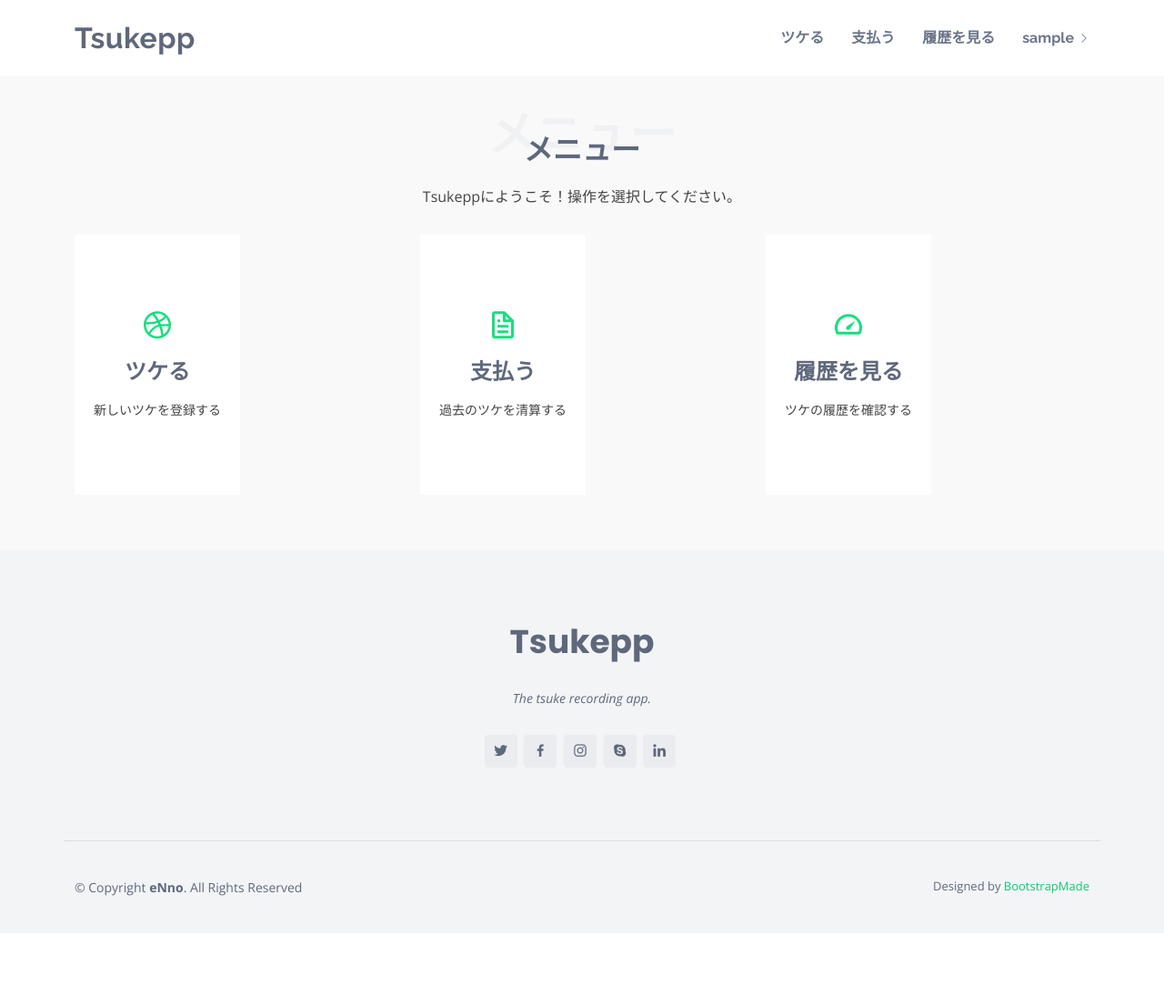
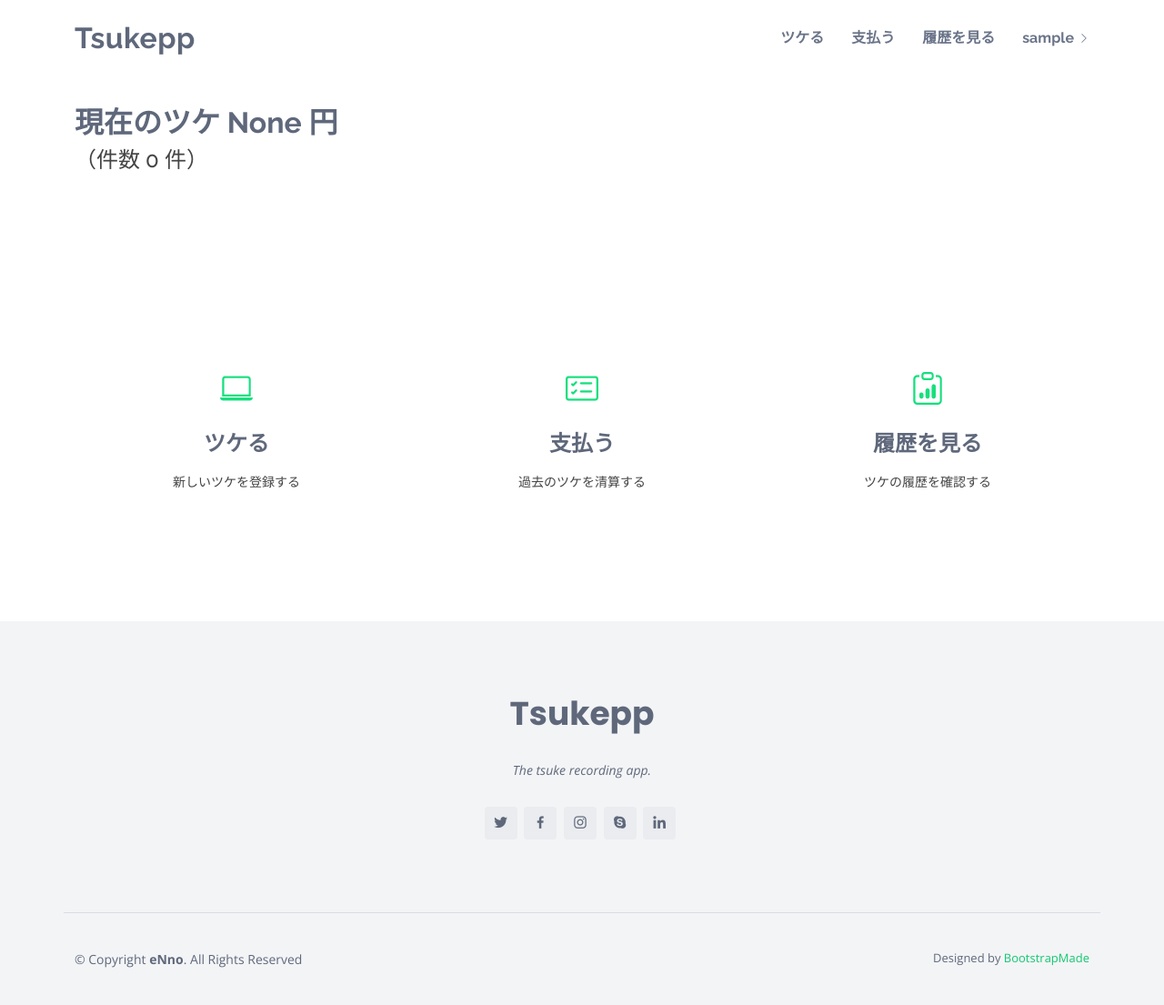
Before and after one commit to tsh11na/tsukepp, a Django app: page / in a window 1280 px wide. Shown: the whole page at 91% size. Before the commit the page ends 985 px from the top, so only its background shows below. Run offline with Django 4.2, Linux system fonts and the light colour scheme; the visitor is signed in with stand-in values (Sample User, id 1); data that the repository does not hold is empty; some libraries are stand-ins or nearby versions.

Commit message:
Update index

```diff
--- a/tsukepp/tsuke/templates/tsuke/index.html
+++ b/tsukepp/tsuke/templates/tsuke/index.html
@@ -7,42 +7,50 @@
 {% endblock header %}
 
 {% block contents %}
-    <!-- ======= Services Section ======= -->
-    <section id="services" class="services section-bg">
+  <main id="main">
+    <!-- ======= About Section ======= -->
+    <section id="about" class="about">
       <div class="container">
 
-        <div class="section-title">
-          <span>メニュー</span>
-          <h2>メニュー</h2>
-          <p>Tsukeppにようこそ！操作を選択してください。</p>
-        </div>
-
         <div class="row">
-          <div class="col-lg-4 col-md-6 d-flex align-items-stretch">
-            <div class="icon-box">
-              <div class="icon"><i class="bx bxl-dribbble"></i></div>
-              <h4><a href={% url "tsuke:create" %}>ツケる</a></h4>
-              <p>新しいツケを登録する</p>
-            </div>
-          </div>
-
-          <div class="col-lg-4 col-md-6 d-flex align-items-stretch mt-4 mt-md-0">
-            <div class="icon-box">
-              <div class="icon"><i class="bx bx-file"></i></div>
-              <h4><a href={% url "tsuke:pay" %}>支払う</a></h4>
-              <p>過去のツケを清算する</p>
-            </div>
-          </div>
-
-          <div class="col-lg-4 col-md-6 d-flex align-items-stretch mt-4 mt-lg-0">
-            <div class="icon-box">
-              <div class="icon"><i class="bx bx-tachometer"></i></div>
-              <h4><a href={% url "tsuke:history" %}>履歴を見る</a></h4>
-              <p>ツケの履歴を確認する</p>
-            </div>
+          <div class="col-lg-12 pt-4 pt-lg-0 content">
+            <h3>現在のツケ {{unpaid_amount.amount__sum}} 円</h3>
+            <h4>（件数 {{unpaid_count}} 件） </h4>
           </div>
         </div>
 
       </div>
-    </section><!-- End Services Section -->
+    </section><!-- End About Section -->
+
+    <!-- ======= Featured Services Section ======= -->
+    <section id="featured-services" class="services">
+      <div class="container">
+
+        <div class="row">
+          <div class="col-lg-4 col-md-6">
+            <div class="icon-box">
+              <div class="icon"><i class="bi bi-laptop"></i></div>
+              <h4><b><a href={% url "tsuke:create" %}>ツケる</a></b></h4>
+              <p class="description">新しいツケを登録する</p>
+            </div>
+          </div>
+          <div class="col-lg-4 col-md-6 mt-4 mt-md-0">
+            <div class="icon-box">
+              <div class="icon"><i class="bi bi-card-checklist"></i></div>
+              <h4><b><a href={% url "tsuke:pay" %}>支払う</a></b></h4>
+              <p class="description">過去のツケを清算する</p>
+            </div>
+          </div>
+          <div class="col-lg-4 col-md-6 mt-4 mt-lg-0">
+            <div class="icon-box">
+              <div class="icon"><i class="bi bi-clipboard-data"></i></div>
+              <h4><b><a href={% url "tsuke:history" %}>履歴を見る</a></b></h4>
+              <p class="description">ツケの履歴を確認する</p>
+            </div>
+          </div>
+        </div>
+      </div>
+    </section><!-- End Featured Services Section -->
+
+  </main>
 {% endblock contents %}
--- a/tsukepp/tsuke/views.py
+++ b/tsukepp/tsuke/views.py
@@ -1,4 +1,5 @@
 from typing import Any
+from django.db.models import Sum, Count
 from django.db.models.query import QuerySet
 from django.views import generic
 from django.contrib.auth.mixins import LoginRequiredMixin
@@ -15,6 +16,11 @@ class IndexView(generic.TemplateView):
 
     def get_context_data(self, **kwargs: Any) -> dict[str, Any]:
         context = super().get_context_data(**kwargs)
+
+        unpaid_tsuke_list = Tsuke.objects.filter(user=self.request.user, is_paid=False)
+
+        context["unpaid_amount"] = unpaid_tsuke_list.aggregate(Sum("amount"))
+        context["unpaid_count"] = len(unpaid_tsuke_list)
 
         if self.request.user.is_authenticated:
             context["user"] = self.request.user
```
